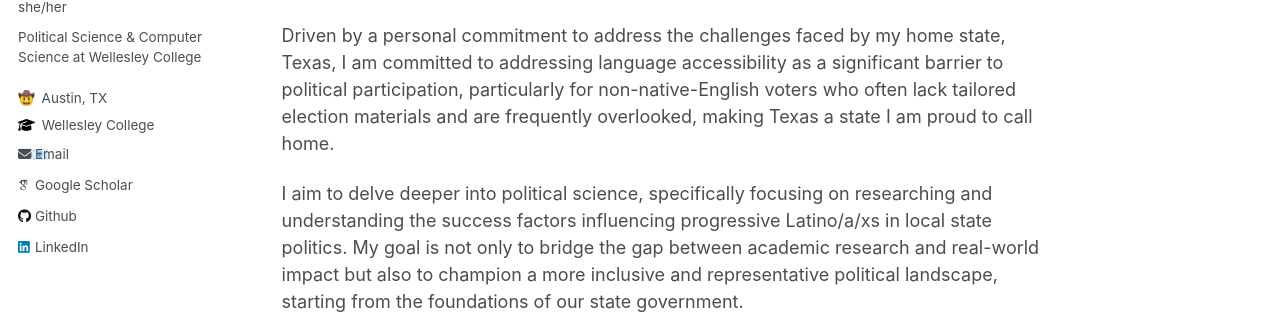
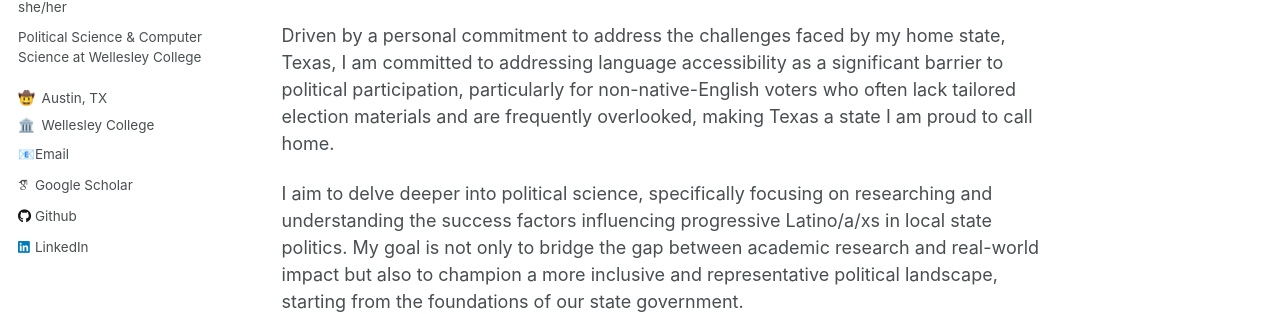
Before and after one commit to fernandamayela/fernandamayela.github.io, a Jekyll site: the page built from _pages/home.md, in a window 1280 px wide. Shown: the part 285-599 px from the top of the page. Built offline with Jekyll 4.4.1, drawn with Linux system fonts in a browser that asks for light colours; some web fonts are replaced.

Commit message:
Update author-profile.html

```diff
--- a/_includes/author-profile.html
+++ b/_includes/author-profile.html
@@ -28,13 +28,13 @@
         <li class="author__desktop"><i class="fa-solid icon-pad-right" aria-hidden="true">🤠</i>{{ author.location }}</li>
       {% endif %}
       {% if author.employer %}
-        <li class="author__desktop"><i class="fa fa-solid icon-pad-right" aria-hidden="true">🎓</i>{{ author.employer }}</li>
+        <li class="author__desktop"><i class="fa fa-solid icon-pad-right" aria-hidden="true">🏛️</i>{{ author.employer }}</li>
       {% endif %}
       {% if author.uri %}
         <li><a href="{{ author.uri }}"><i class="fas fa-fw icon-pad-right" aria-hidden="true"></i>{{ site.data.ui-text[site.locale].website_label | default: "Website" }}</a></li>
       {% endif %}
       {% if author.email %}
-        <li><a href="mailto:{{ author.email }}"><i class="fas fa-fw fa-envelope icon-pad-right" aria-hidden="true">📧</i>{{ site.data.ui-text[site.locale].email_label | default: "Email" }}</a></li>
+        <li><a href="mailto:{{ author.email }}"><i class="fas fa-fw icon-pad-right" aria-hidden="true">📧</i>{{ site.data.ui-text[site.locale].email_label | default: "Email" }}</a></li>
       {% endif %}
 
       <!-- Font Awesome and Academicons icons / Academic websites -->
```
